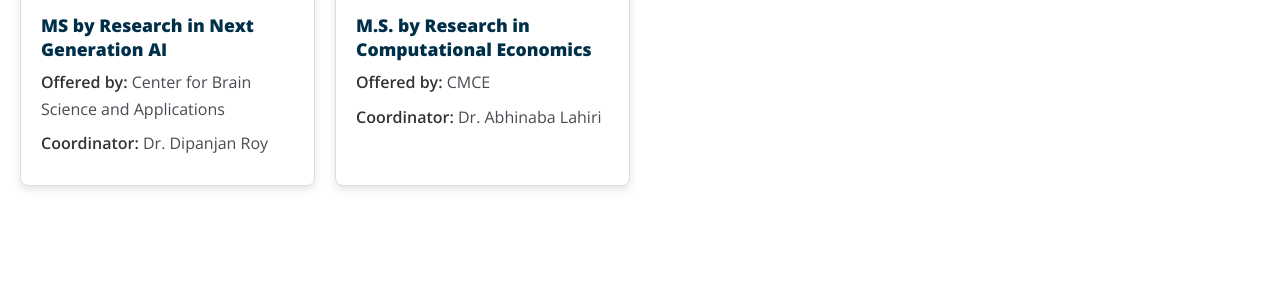
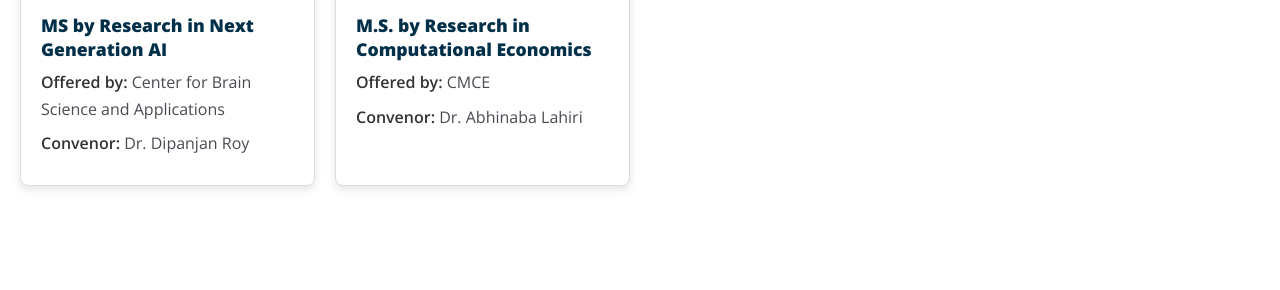
Before and after one commit to SAIDEIITJ/SAIDE_main, a Jekyll site: the page built from _pages/ms.md, in a window 1280 px wide. Shown: the part 1204-1494 px from the top of the page. Built offline with Jekyll 4.4.1, drawn with Linux system fonts in a browser that asks for light colours; nearby versions of some CDN libraries; grey boxes are pictures that could not be loaded.

Commit message:
convenor for programs

```diff
--- a/_pages/btech.md
+++ b/_pages/btech.md
@@ -50,7 +50,7 @@
 {% endif %}
 </h2>
 <p><strong>Offered by:</strong> {{member.offered}}</p>
-<p><strong>Coordinator:</strong> {{member.coordinator}}</p>
+<p><strong>Convenor:</strong> {{member.coordinator}}</p>
 </div>
 </div>
 {% endif %}
--- a/_pages/ms.md
+++ b/_pages/ms.md
@@ -56,7 +56,7 @@
 {% endif %}
 </h2>
 <p><strong>Offered by:</strong> {{member.offered}}</p>
-<p><strong>Coordinator:</strong> {{member.coordinator}}</p>
+<p><strong>Convenor:</strong> {{member.coordinator}}</p>
 </div>
 </div>
 {% endif %}
--- a/_pages/mtech.md
+++ b/_pages/mtech.md
@@ -55,7 +55,7 @@
 {% endif %}
 </h2>
 <p><strong>Offered by:</strong> {{member.offered}}</p>
-<p><strong>Coordinator:</strong> {{member.coordinator}}</p>
+<p><strong>Convenor:</strong> {{member.coordinator}}</p>
 </div>
 </div>
 {% endif %}
```
Also changed, not shown: 1 other file.
